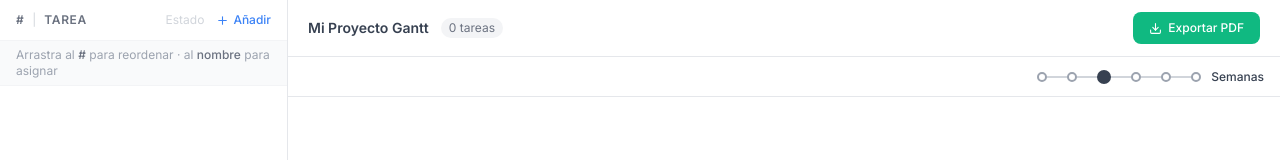
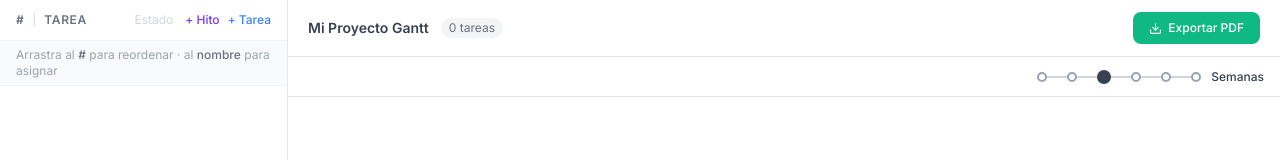
Before and after one commit to FirePvKs/carta-gant, a React (Vite) app in the folder client/: page / in a window 1280 px wide. Shown: the top 160 px of the page. Built offline with nearby package versions, Linux system fonts and the light colour scheme.

Commit message:
facilidad para crear hitos (segunda version de los hitos

```diff
--- a/client/src/components/EditTaskModal.jsx
+++ b/client/src/components/EditTaskModal.jsx
@@ -203,14 +203,14 @@ export default function EditTaskModal({ task, onClose }) {
                 className="px-3 py-1.5 text-xs font-medium transition-colors"
                 style={{ background: form.taskType === 'task' ? '#3b82f6' : '#f9fafb', color: form.taskType === 'task' ? '#fff' : '#6b7280' }}
               >
-                📋 Tarea
+                Tarea
               </button>
               <button
                 onClick={() => set('taskType', 'milestone')}
                 className="px-3 py-1.5 text-xs font-medium transition-colors"
                 style={{ background: form.taskType === 'milestone' ? '#7c3aed' : '#f9fafb', color: form.taskType === 'milestone' ? '#fff' : '#6b7280' }}
               >
-                ◆ Hito
+                Hito
               </button>
             </div>
           </div>
--- a/client/src/components/TaskPanel.jsx
+++ b/client/src/components/TaskPanel.jsx
@@ -215,7 +215,7 @@ export default function TaskPanel({ onEdit }) {
   const { tasks, unnestTask, addTask, reorderTask } = useTasks();
   const [draggingId, setDraggingId] = useState(null);
   const [dropTarget, setDropTarget] = useState(null);
-  const [adding, setAdding]         = useState(false);
+  const [adding, setAdding]         = useState(null); // null | 'task' | 'milestone'
   const [newName, setNewName]       = useState('');
 
   // Escucha eventos de reordenamiento desde TaskRow
@@ -251,11 +251,11 @@ export default function TaskPanel({ onEdit }) {
     if (name) {
       const today = new Date().toISOString().split('T')[0];
       const end   = new Date(); end.setDate(end.getDate() + 7);
-      addTask({ name, start: today, end: end.toISOString().split('T')[0] });
+      addTask({ name, start: today, end: adding === 'milestone' ? today : end.toISOString().split('T')[0], taskType: adding ?? 'task' });
     }
-    setAdding(false); setNewName('');
+    setAdding(null); setNewName('');
   };
-  const cancelAdd = () => { setAdding(false); setNewName(''); };
+  const cancelAdd = () => { setAdding(null); setNewName(''); };
 
   const tree = buildTree(tasks);
 
@@ -269,9 +269,13 @@ export default function TaskPanel({ onEdit }) {
           <span className="font-semibold text-gray-500 uppercase tracking-wider flex-shrink-0">Tarea</span>
           <span className="text-gray-300 ml-auto">Estado</span>
         </div>
-        <button onClick={() => { setAdding(true); setNewName(''); }}
-          className="ml-3 flex-shrink-0 flex items-center gap-1 text-xs text-blue-500 hover:text-blue-700 font-medium transition-colors">
-          <Plus size={13} /> Añadir
+        <button onClick={() => { setAdding('milestone'); setNewName(''); }}
+          className="ml-3 flex-shrink-0 text-xs text-violet-600 hover:text-violet-800 font-medium transition-colors">
+          + Hito
+        </button>
+        <button onClick={() => { setAdding('task'); setNewName(''); }}
+          className="ml-2 flex-shrink-0 flex items-center gap-1 text-xs text-blue-500 hover:text-blue-700 font-medium transition-colors">
+          + Tarea
         </button>
       </div>
 
@@ -311,11 +315,15 @@ export default function TaskPanel({ onEdit }) {
             ))}
 
             {adding && (
-              <div className="flex items-center gap-1.5 px-3 py-2 mx-1 rounded-lg border border-blue-300 bg-blue-50 mt-1">
+              <div className="flex items-center gap-1.5 px-3 py-2 mx-1 rounded-lg mt-1"
+                style={{ border: adding === 'milestone' ? '1px solid #8b5cf6' : '1px solid #93c5fd', background: adding === 'milestone' ? '#f5f3ff' : '#eff6ff' }}>
+                <span style={{ fontSize:10, color: adding === 'milestone' ? '#7c3aed' : '#3b82f6', fontWeight:700, flexShrink:0, letterSpacing:'0.05em', textTransform:'uppercase' }}>
+                  {adding === 'milestone' ? 'Hito' : 'Tarea'}
+                </span>
                 <input autoFocus type="text" value={newName}
                   onChange={e => setNewName(e.target.value)}
                   onKeyDown={e => { if(e.key==='Enter') confirmAdd(); if(e.key==='Escape') cancelAdd(); }}
-                  placeholder="Nombre de la tarea…"
+                  placeholder={adding === "milestone" ? "Nombre del hito..." : "Nombre de la tarea..."}
                   className="flex-1 text-sm bg-transparent outline-none text-gray-700 placeholder-gray-400 min-w-0"
                 />
                 <button onClick={confirmAdd}
```
